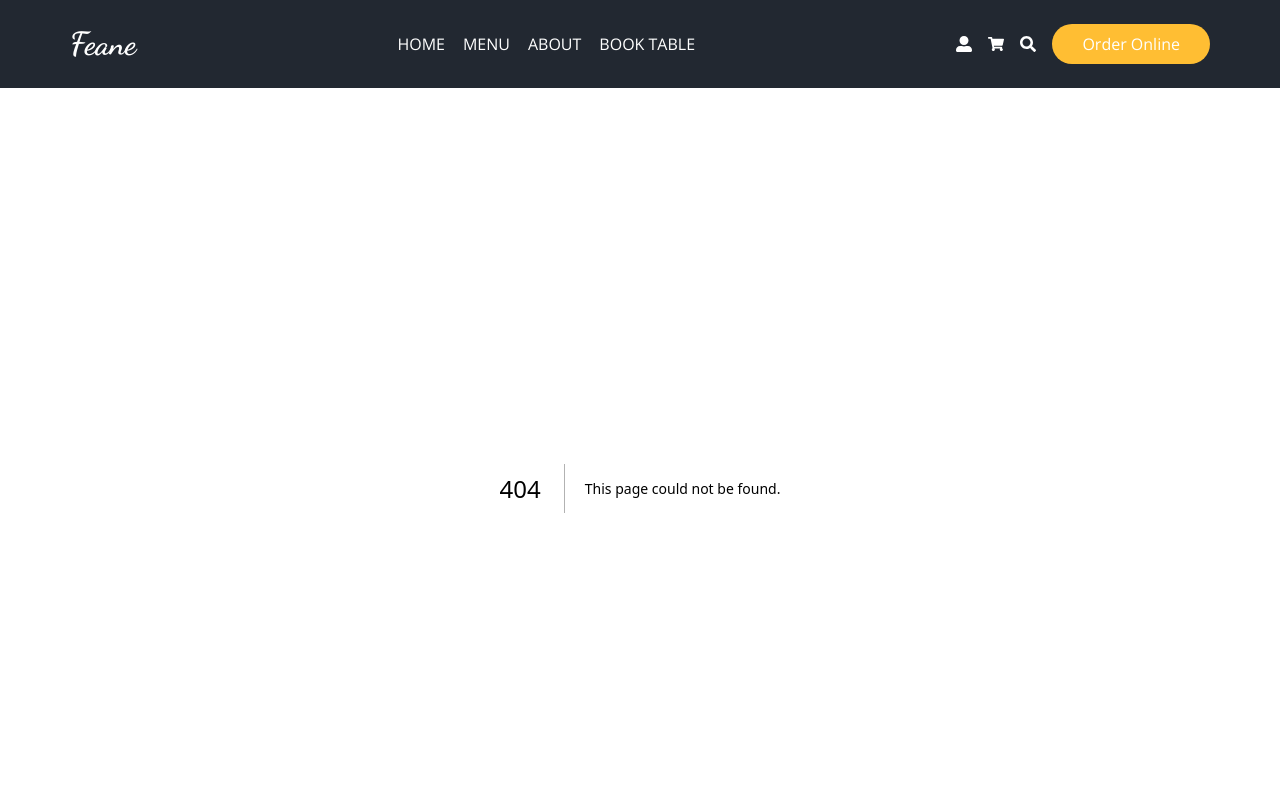
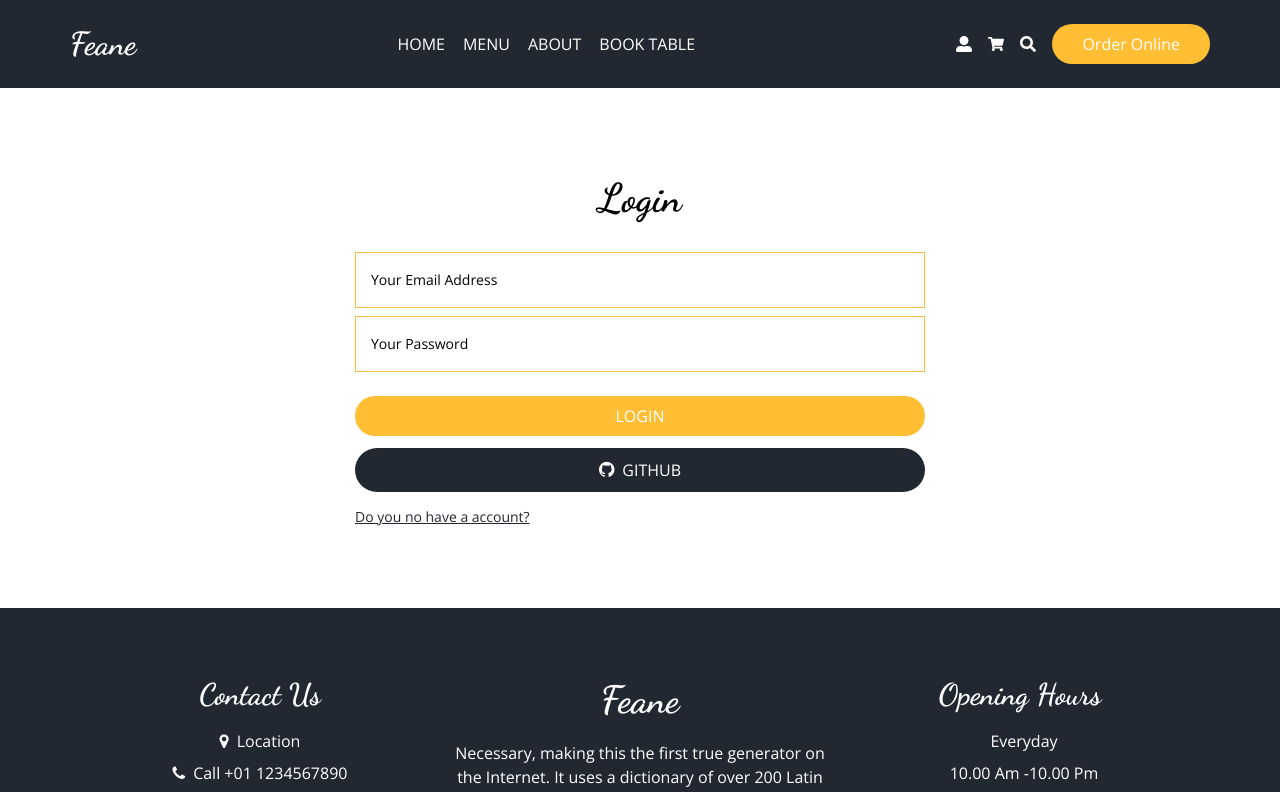
Before and after one commit to cihatsolak/nextjs-meal-master, a Next.js app: page /auth/login in a window 1280 px wide. Before the commit this address had no page. Shown: the top 792 px of the page. Built offline with nearby package versions, Linux system fonts and the light colour scheme.

Commit message:
feat(client): add login page with validation rules

```diff
--- a/components/layout/Header.jsx
+++ b/components/layout/Header.jsx
@@ -49,14 +49,14 @@
           )}
         </nav>
         <div className="flex gap-x-4 items-center">
+          <Link href="/auth/login">
+            <FaUserAlt className="hover:text-primary transition-all cursor-pointer" />
+          </Link>
           <a href="#">
-            <FaUserAlt className="hover:text-primary transition-all" />
-          </a>
-          <a href="#">
-            <FaShoppingCart className="hover:text-primary transition-all" />
+            <FaShoppingCart className="hover:text-primary transition-all cursor-pointer" />
           </a>
           <button onClick={() => setIsShowSearchModal(!isShowSearchModal)}>
-            <FaSearch className="hover:text-primary transition-all" />
+            <FaSearch className="hover:text-primary transition-all cursor-pointer" />
           </button>
           <a href="#" className="md:inline-block hidden sm">
             <button className="btn-primary">Order Online</button>
--- /dev/null
+++ b/pages/auth/login.jsx
@@ -0,0 +1,78 @@
+import { useFormik } from "formik";
+import Link from "next/link";
+import Input from "@/components/form/Input";
+import Title from "@/components/ui/Title";
+import { loginSchema } from "@/schema/login-validation";
+
+const Login = () => {
+  const onSubmit = async (values, actions) => {
+    await new Promise((resolve) => setTimeout(resolve, 4000));
+    actions.resetForm();
+  };
+
+  const { values, errors, touched, handleSubmit, handleChange, handleBlur } =
+    useFormik({
+      initialValues: {
+        email: "",
+        password: "",
+      },
+      onSubmit,
+      validationSchema: loginSchema,
+    });
+
+  const inputs = [
+    {
+      id: 1,
+      name: "email",
+      type: "email",
+      placeholder: "Your Email Address",
+      value: values.email,
+      errorMessage: errors.email,
+      touched: touched.email,
+    },
+    {
+      id: 2,
+      name: "password",
+      type: "password",
+      placeholder: "Your Password",
+      value: values.password,
+      errorMessage: errors.password,
+      touched: touched.password,
+    },
+  ];
+
+  return (
+    <div className="container mx-auto">
+      <form
+        className="flex flex-col items-center my-20 md:w-1/2 w-full mx-auto"
+        onSubmit={handleSubmit}
+      >
+        <Title className="text-[40px] mb-6">Login</Title>
+        <div className="flex flex-col gap-y-2 w-full">
+          {inputs.map((input) => (
+            <Input
+              key={input.id}
+              {...input}
+              onChange={handleChange}
+              onBlur={handleBlur}
+            />
+          ))}
+        </div>
+        <div className="flex flex-col w-full gap-y-3 mt-6">
+          <button className="btn-primary">LOGIN</button>
+          <button className="btn-primary !bg-secondary">
+            <i className="fa fa-github mr-2 text-lg"></i>
+            GITHUB
+          </button>
+          <Link href="/auth/register">
+            <span className="text-sm underline cursor-pointer text-secondary">
+              Do you no have a account?
+            </span>
+          </Link>
+        </div>
+      </form>
+    </div>
+  );
+};
+
+export default Login;
--- a/pages/home/index.jsx
+++ b/pages/home/index.jsx
@@ -7,7 +7,6 @@
 import Customers from "@/components/customers/Customers";
 
 export default function Index() {
-  console.log('Index');
   return (
     <>
       <Carousel />
--- a/pages/index.jsx
+++ b/pages/index.jsx
@@ -1,5 +1,4 @@
 import Head from "next/head";
-import Header from "@/components/layout/Header";
 import Home from "@/pages/Home";
 
 export default function Index() {
--- /dev/null
+++ b/schema/login-validation.js
@@ -0,0 +1,12 @@
+import * as Yup from "yup";
+
+export const loginSchema = Yup.object({
+  email: Yup.string().required("Email is required.").email("Email is invalid."),
+  password: Yup.string()
+    .required("Password is required.")
+    .min(8, "Password must be at least 8 characters.")
+    .matches(
+      /^(?=.*[a-z])(?=.*[A-Z])(?=.*\d)(?=.*[@$!%*?&])[A-Za-z\d@$!%*?&]{8,}$/,
+      "Password must contain at least one uppercase, one lowercase, one number and one special character."
+    ),
+});
```
